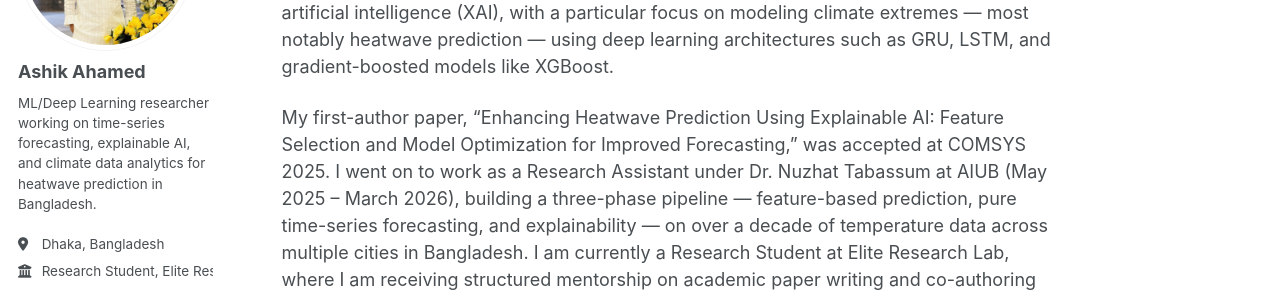
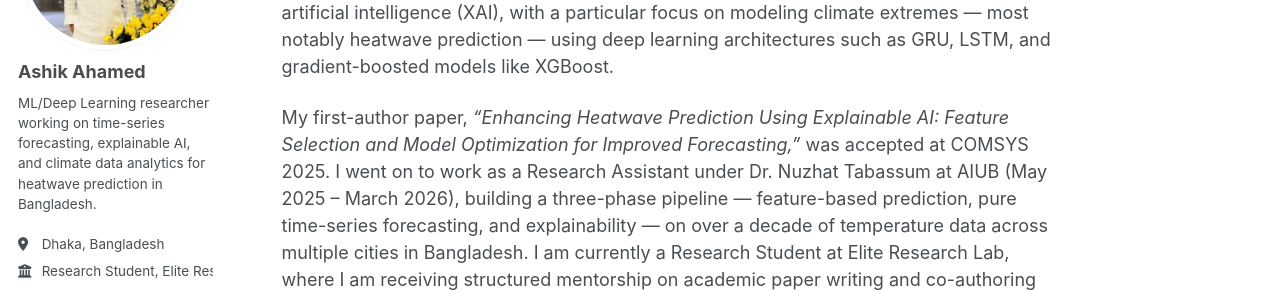
Before and after one commit to ashikahamed985/ashikahamed985.github.io, a Jekyll site: the page built from _pages/about.md, in a window 1280 px wide and 900 px high. Shown: the part 225-517 px from the top of the window. Built offline with Jekyll 4.4.1, drawn with Linux system fonts in a browser that asks for light colours; a style sheet for code colours, icons or effects is not loaded; some of the changed text lies outside the part shown.

Commit message:
Update about.md

```diff
--- a/_pages/about.md
+++ b/_pages/about.md
@@ -10,16 +10,26 @@ redirect_from:
 
 I am a recent graduate in Computer Science (Information Systems) from the American International University–Bangladesh (AIUB), where I completed my B.Sc. with a CGPA of 3.89/4.0. My research lies at the intersection of time-series forecasting and explainable artificial intelligence (XAI), with a particular focus on modeling climate extremes — most notably heatwave prediction — using deep learning architectures such as GRU, LSTM, and gradient-boosted models like XGBoost.
 
-My first-author paper, "Enhancing Heatwave Prediction Using Explainable AI: Feature Selection and Model Optimization for Improved Forecasting," was accepted at COMSYS 2025. I went on to work as a Research Assistant under Dr. Nuzhat Tabassum at AIUB (May 2025 – March 2026), building a three-phase pipeline — feature-based prediction, pure time-series forecasting, and explainability — on over a decade of temperature data across multiple cities in Bangladesh. I am currently a Research Student at Elite Research Lab, where I am receiving structured mentorship on academic paper writing and co-authoring a manuscript under lab supervision. In parallel, I am independently developing a machine learning framework to predict daily heat-related illness risk (rather than temperature alone), aiming to be among the first Bangladesh-focused studies to model health risk directly.
+My first-author paper, *"Enhancing Heatwave Prediction Using Explainable AI: Feature Selection and Model Optimization for Improved Forecasting,"* was accepted at COMSYS 2025. I went on to work as a Research Assistant under Dr. Nuzhat Tabassum at AIUB (May 2025 – March 2026), building a three-phase pipeline — feature-based prediction, pure time-series forecasting, and explainability — on over a decade of temperature data across multiple cities in Bangladesh. I am currently a Research Student at Elite Research Lab, where I am receiving structured mentorship on academic paper writing and co-authoring a manuscript under lab supervision. In parallel, I am independently developing a machine learning framework to predict daily heat-related illness risk (rather than temperature alone), aiming to be among the first Bangladesh-focused studies to model health risk directly.
 
 I am currently applying to graduate programs (Master's/PhD) to pursue rigorous, long-term research on climate-resilient AI systems — building models that are not only accurate but interpretable enough to inform real-world early-warning systems, particularly for climate-vulnerable regions like South Asia.
 
-<div class="notice--info" markdown="1"> <strong>📄 Featured Publication</strong>
+<div class="notice--info" markdown="1">
+<strong>📄 Featured Publication</strong>
 
-<strong>"Enhancing Heatwave Prediction Using Explainable AI: Feature Selection and Model Optimization for Improved Forecasting"</strong><br> <em>Ahamed, A.*, et al. — International Conference on Frontiers in Computing and Systems (COMSYS 2025), Accepted, in press</em>
+<strong>"Enhancing Heatwave Prediction Using Explainable AI: Feature Selection and Model Optimization for Improved Forecasting"</strong><br>
+<em>Ahamed, A.*, et al. — International Conference on Frontiers in Computing and Systems (COMSYS 2025), Accepted, in press</em>
 
 <p>Using a 10-year climate dataset for Dhaka, this paper applies SHAP-based feature selection and benchmarks GRU, LSTM, RNN, and XGBoost to improve both the accuracy and interpretability of heatwave forecasting.</p>
 
 <a href="/publication/2025-12-01-heatwave-prediction-xai">Read more →</a>
+</div>
 
-</div> <h2>Recent News</h2> <ul> <li><strong>Sep 2026</strong> — Joined Elite Research Lab as a Research Student, receiving structured mentorship on academic paper writing and co-authoring a manuscript under lab supervision.</li> <li><strong>Jun 2026</strong> — Started an independent research project building an ML framework to predict daily heat-related illness risk across 8 cities in Bangladesh.</li> <li><strong>May 2026</strong> — Began a multi-city extension of the heatwave prediction pipeline with Dr. Nuzhat Tabassum, covering Dhaka, Rajshahi, Chittagong, and Sylhet.</li> <li><strong>2025</strong> — First-author paper, "Enhancing Heatwave Prediction Using Explainable AI," accepted at COMSYS 2025.</li> <li><strong>2024</strong> — Scored Band 7.0 (C1 level) on IELTS Academic.</li> </ul>
+<h2>Recent News</h2>
+<ul>
+<li><strong>Sep 2026</strong> — Joined Elite Research Lab as a Research Student, receiving structured mentorship on academic paper writing and co-authoring a manuscript under lab supervision.</li>
+<li><strong>Jun 2026</strong> — Started an independent research project building an ML framework to predict daily heat-related illness risk across 8 cities in Bangladesh.</li>
+<li><strong>May 2026</strong> — Began a multi-city extension of the heatwave prediction pipeline with Dr. Nuzhat Tabassum, covering Dhaka, Rajshahi, Chittagong, and Sylhet.</li>
+<li><strong>2025</strong> — First-author paper, "Enhancing Heatwave Prediction Using Explainable AI," accepted at COMSYS 2025.</li>
+<li><strong>2024</strong> — Scored Band 7.0 (C1 level) on IELTS Academic.</li>
+</ul>
```
